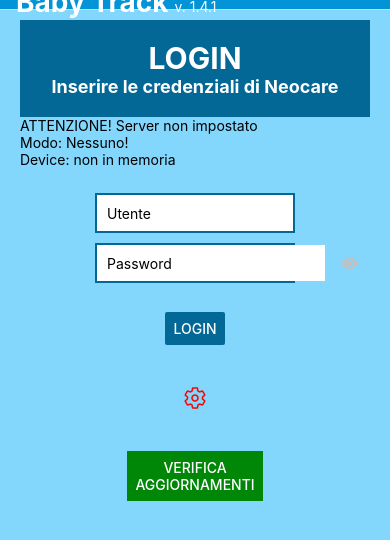
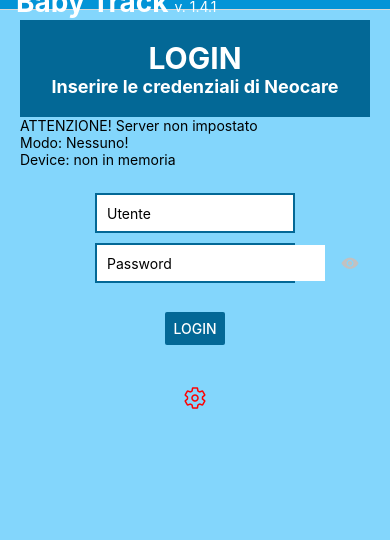
Before and after one commit to Alby2901/babytrack3, a React Native app: screen /Input in a window 390 px wide. Shown: the top 540 px of the page. Built offline with nearby package versions, Linux system fonts and the light colour scheme.

Commit message:
Verifica Aggiornamenti visibilke solo in modo DEV Pulsanti CHK abilitati solo quando dato scansionato corretto

```diff
--- a/screens/InputScreen.js
+++ b/screens/InputScreen.js
@@ -503,6 +503,7 @@
               title={"Chk \nNeonato"}
               onPress={VerificaNeonato}
               color={GlobalStyles.colors.BG_DarkBlue}
+              disabled={!authCtx.neonato || !!authCtx.genitore}
             ></Button>
           </View>
 
@@ -512,6 +513,7 @@
               title={"Chk \nGen-Culla"}
               onPress={VerificaGenitore}
               color={GlobalStyles.colors.BG_DarkBlue}
+              disabled={!authCtx.neonato || !authCtx.genitore}
             ></Button>
           </View>
 
@@ -522,6 +524,7 @@
                 title={"Chk \nLatte"}
                 onPress={VerificaLatteCulla}
                 color={GlobalStyles.colors.BG_DarkBlue}
+                disabled={!authCtx.neonato || !authCtx.latte}
               ></Button>
             </View>
           )}
--- a/screens/LoginScreen.js
+++ b/screens/LoginScreen.js
@@ -279,7 +279,7 @@
         )}
 
         {/* Verifica Aggiornamenti */}
-        {!isLogged && (
+        {!isLogged && authCtx.mode == 'Devel' && (
           <View style={styles.containerButton}>
             <View style={styles.buttonResetContainer}>
               <Button
```
Also changed, not shown: package.json (+7 -7 lines), 1 other file (tests, documents, lock files or other folders).
